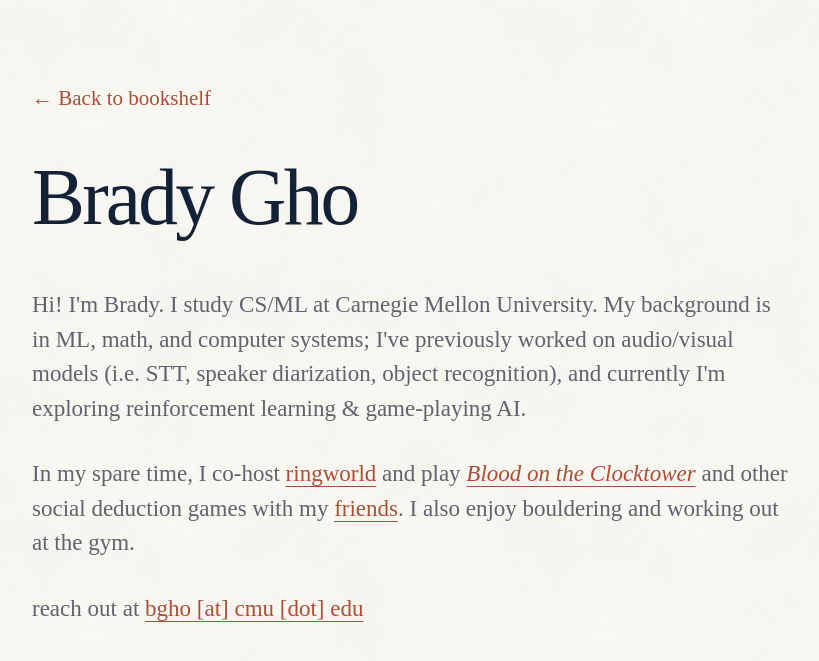
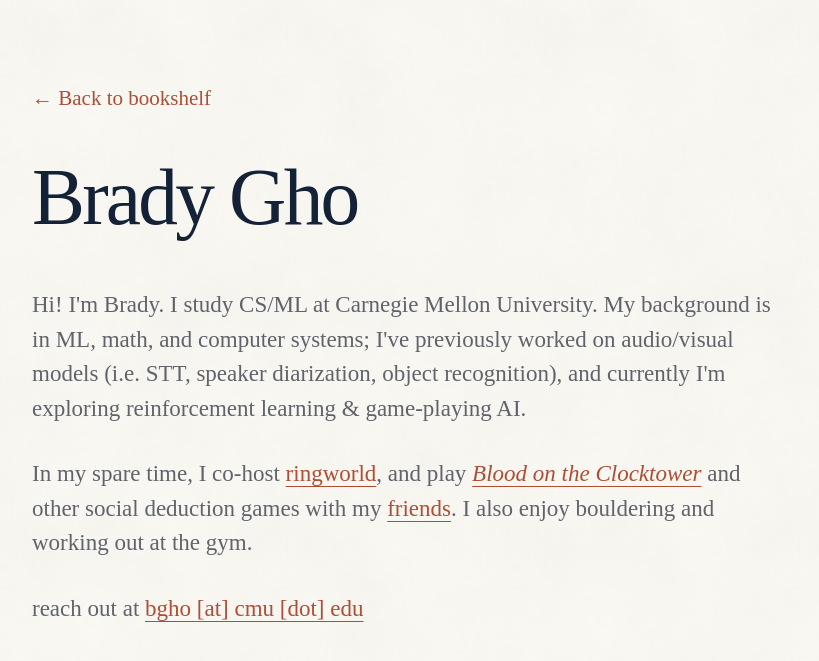
Before and after one commit to ghobrady/ghobrady.github.io, a Jekyll site: the page built from about.html, in a window 1280 px wide. Shown: the top 661 px of the page, without its empty margins (48-867 px from the left). Built offline with Jekyll 4.4.1, drawn with Linux system fonts in a browser that asks for light colours.

```diff
--- a/about.html
+++ b/about.html
@@ -9,6 +9,6 @@ permalink: /about/
 </header>
 <div class="about-copy prose">
   <p>Hi! I'm Brady. I study CS/ML at Carnegie Mellon University. My background is in ML, math, and computer systems; I've previously worked on audio/visual models (i.e. STT, speaker diarization, object recognition), and currently I'm exploring reinforcement learning &amp; game-playing AI.</p>
-  <p>In my spare time, I co-host <a href="https://ring-world.github.io/">ringworld</a> and play <a href="https://bloodontheclocktower.com/"><i>Blood on the Clocktower</i></a> and other social deduction games with my <a href="{{ '/friends/' | relative_url }}">friends</a>. I also enjoy bouldering and working out at the gym.</p>
+  <p>In my spare time, I co-host <a href="https://ring-world.github.io/">ringworld</a>, and play <a href="https://bloodontheclocktower.com/"><i>Blood on the Clocktower</i></a> and other social deduction games with my <a href="{{ '/friends/' | relative_url }}">friends</a>. I also enjoy bouldering and working out at the gym.</p>
   <p>reach out at <a href="mailto:bgho@cmu.edu">bgho [at] cmu [dot] edu</a></p>
 </div>
```
